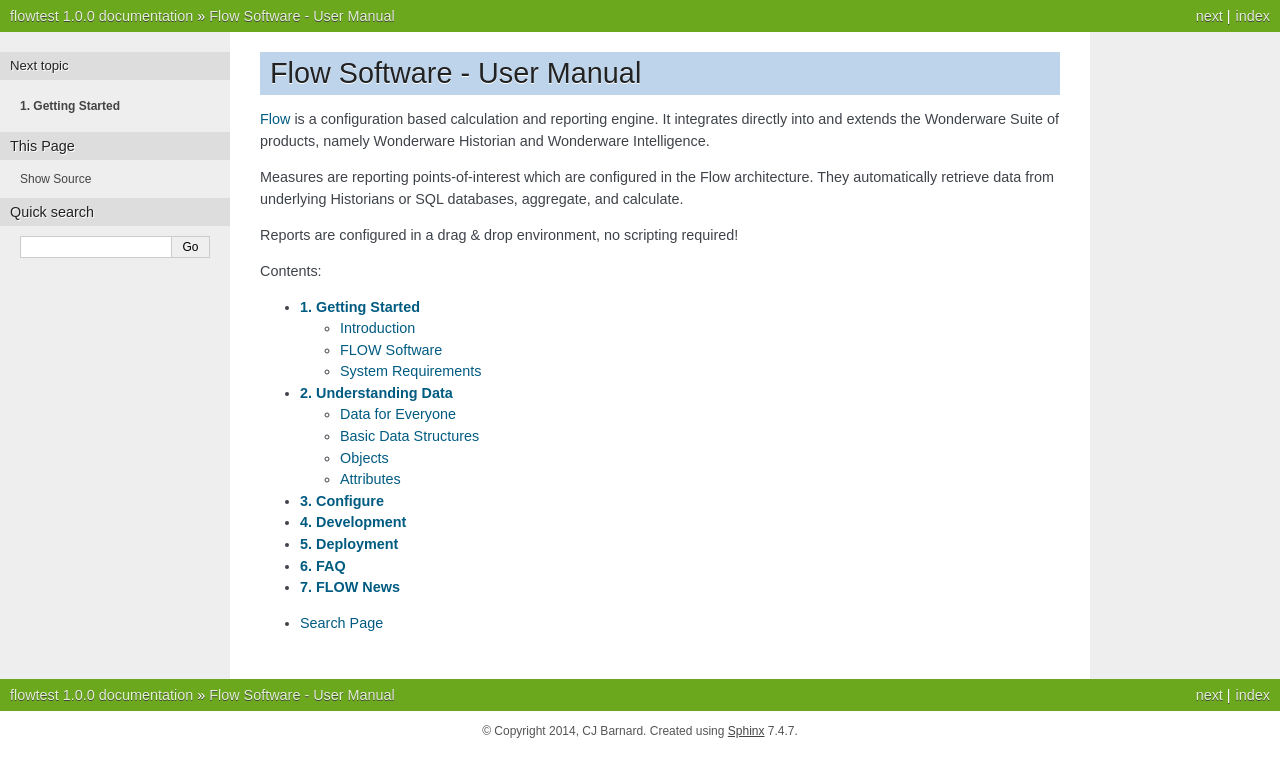
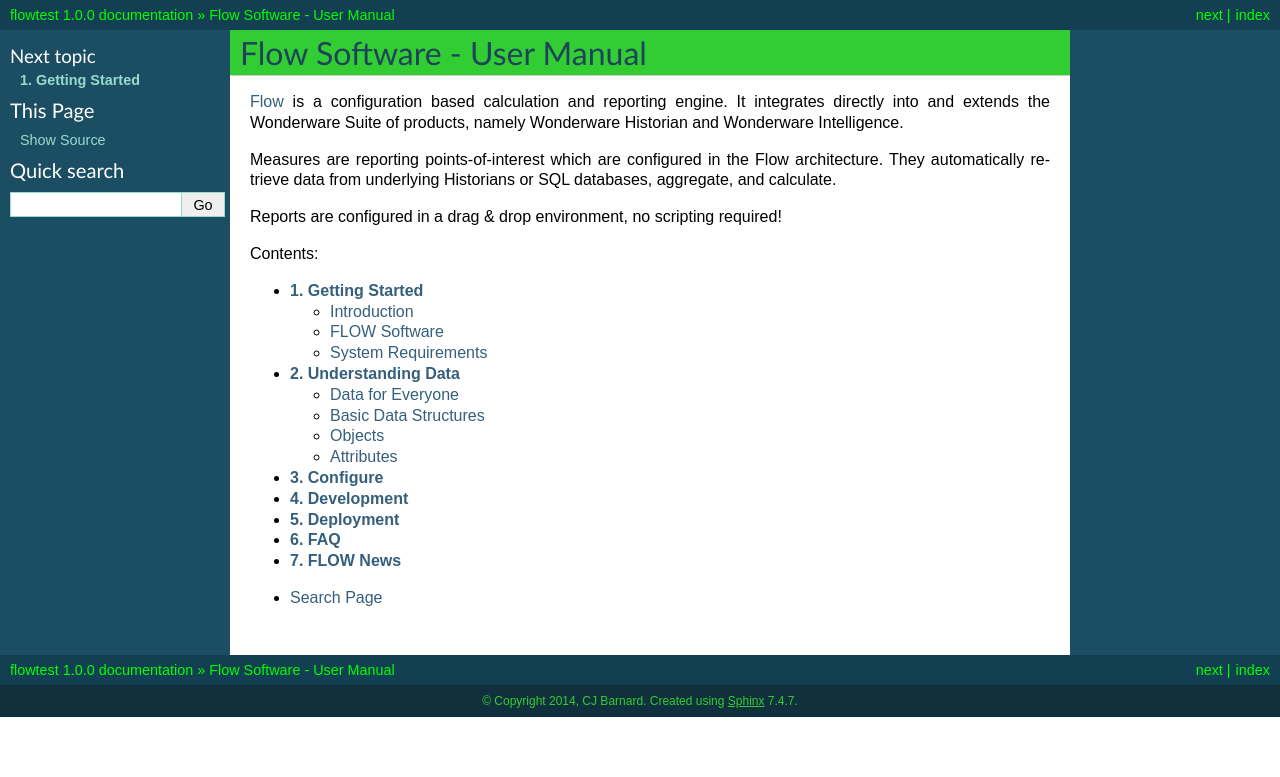
Before and after one commit to sjeejuh/flow-docs, a Sphinx documentation site: the page built from source/index.rst, in a window 1280 px wide. Shown: the top 777 px of the page. Built offline with Sphinx 7.4.7, drawn with Linux system fonts in a browser that asks for light colours.

Commit message:
flowtest10

```diff
--- a/source/conf.py
+++ b/source/conf.py
@@ -107,12 +107,17 @@
 
 # The theme to use for HTML and HTML Help pages.  See the documentation for
 # a list of builtin themes.
-html_theme = 'nature'
+html_theme = 'default'
 
 # Theme options are theme-specific and customize the look and feel of a theme
 # further.  For a list of options available for each theme, see the
 # documentation.
-#html_theme_options = {}
+html_theme_options = {
+  "headbgcolor": "limegreen",
+  "footertextcolor":"limegreen",
+  "relbartextcolor":"lime",
+  "relbarlinkcolor":"lime"
+}
 
 # Add any paths that contain custom themes here, relative to this directory.
 #html_theme_path = []
```
